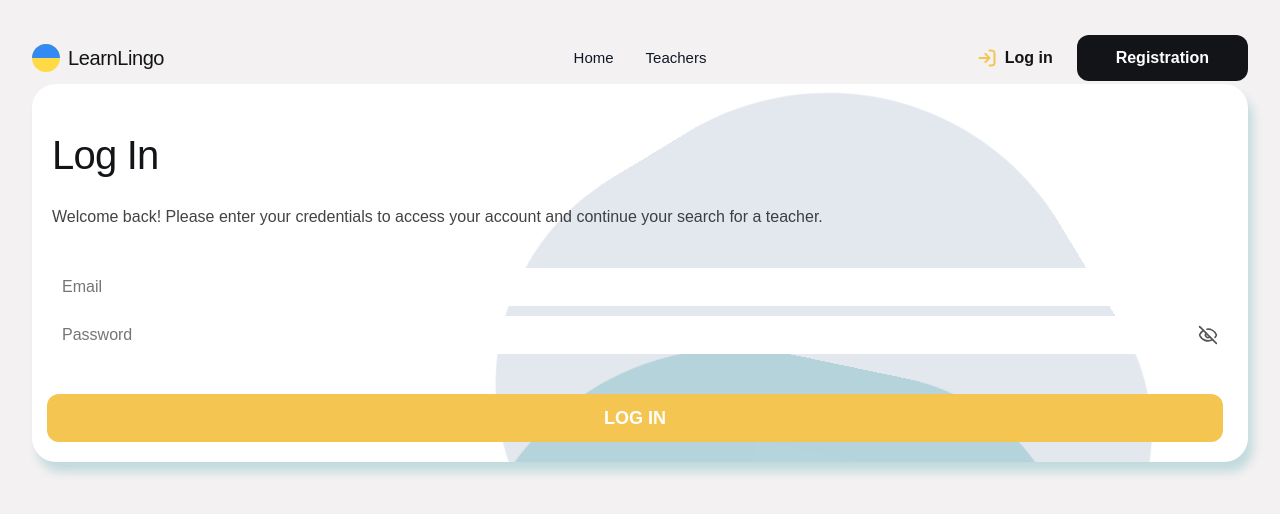
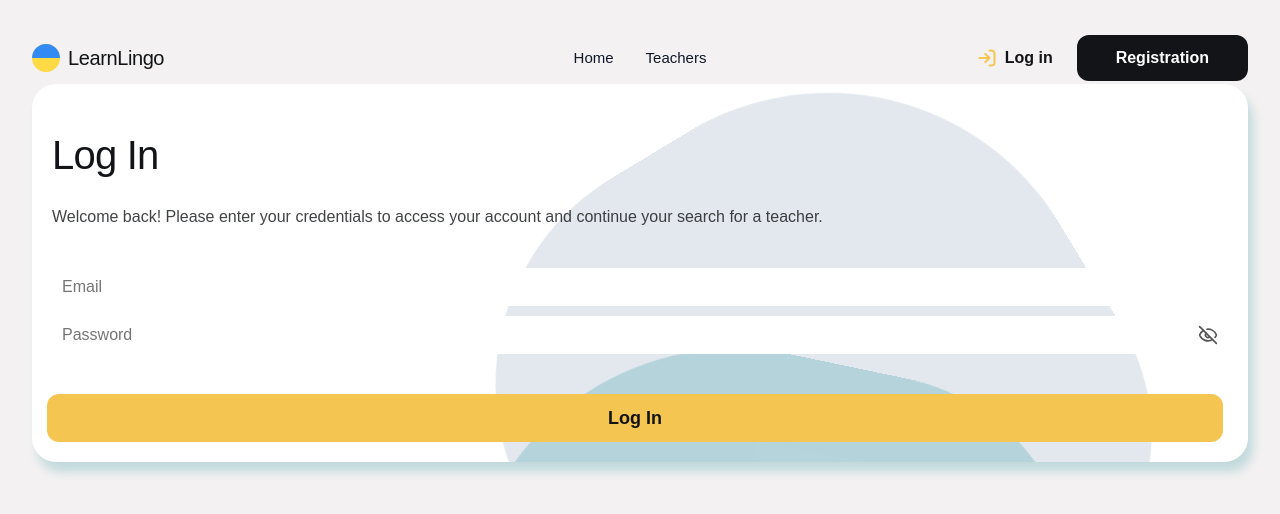
Before and after one commit to haydaycher/learnlingoapp, a React (Vite) app: page /login in a window 1280 px wide. Shown: the top 514 px of the page. Built offline with nearby package versions, Linux system fonts and the light colour scheme; no server answers.

Commit message:
fixed logic for login and signin

```diff
--- a/src/components/Header/Header.jsx
+++ b/src/components/Header/Header.jsx
@@ -88,7 +88,7 @@ export const Header = () => {
       )}
 
       <Modal isOpen={isLoginOpen} onClose={() => setIsLoginOpen(false)}>
-        <LoginForm />
+        <LoginForm onClose={() => setIsLoginOpen(false)} />
       </Modal>
 
       <Modal isOpen={isSignupOpen} onClose={() => setIsSignupOpen(false)}>
--- a/src/components/LoginForm/LoginForm.jsx
+++ b/src/components/LoginForm/LoginForm.jsx
@@ -1,4 +1,5 @@
 import { useState } from "react";
+import { useNavigate } from "react-router-dom";
 import { signInWithEmailAndPassword } from "firebase/auth";
 import { auth } from "../../firebase/config";
 import css from "./LoginForm.module.css";
@@ -8,13 +9,14 @@ export const LoginForm = ({ onClose }) => {
   const [email, setEmail] = useState("");
   const [password, setPassword] = useState("");
   const [showPassword, setShowPassword] = useState(false);
+  const navigate = useNavigate(); // ініціалізація навігатора
 
   const handleLogin = async (e) => {
     e.preventDefault();
     try {
       await signInWithEmailAndPassword(auth, email, password);
-      alert("Logged in!");
       if (onClose) onClose(); // закриваємо модалку
+      navigate("/"); // відкриваємо головну сторінку
     } catch (err) {
       alert(err.message);
     }
--- a/src/components/LoginForm/LoginForm.module.css
+++ b/src/components/LoginForm/LoginForm.module.css
@@ -108,26 +108,24 @@ body {
 }
 
 .login_form_button {
-  font-family: var(--font-asap);
+  font-family: var(--font-family);
+
+  font-size: 18px;
+
+  color: #121417;
+
   cursor: pointer;
-  color: #fff;
-  font-size: 16px;
-  text-transform: uppercase;
+
   width: 100%;
   border: 0;
   padding: 10px 0;
-  margin-top: 10px;
   margin-left: -5px;
-  border-radius: 5px;
+  border-radius: 12px;
   background-color: #f4c550;
   transition: background-color 300ms;
-  outline: none;
-  border-radius: 12px;
-  font-family: var(--font-family);
   font-weight: 700;
   font-size: 18px;
   line-height: 156%;
-  /* color: #121417; */
   margin-top: 40px;
 }
 
--- a/src/components/SignUpForm/SignUpForm.module.css
+++ b/src/components/SignUpForm/SignUpForm.module.css
@@ -88,11 +88,14 @@ body {
 }
 
 .sign_form_button {
-  font-family: var(--font-asap);
+  font-family: var(--font-family);
+
+  font-size: 18px;
+
+  color: #121417;
+
   cursor: pointer;
-  color: #fff;
-  font-size: 16px;
-  text-transform: uppercase;
+
   width: 100%;
   border: 0;
   padding: 10px 0;
--- a/src/pages/HomePage/HomePage.jsx
+++ b/src/pages/HomePage/HomePage.jsx
@@ -1,6 +1,5 @@
 import { FaUsers, FaStar, FaBook, FaGlobe, FaLanguage } from "react-icons/fa";
 // іконки з FontAwesome
-import { Header } from "../../components/Header/Header";
 import css from "./HomePage.module.css";
 import { Link } from "react-router-dom";
 import girl1x from "../../assets/girl1x.webp";
@@ -43,7 +42,9 @@ const HomePage = () => {
           </picture>
 
           <Link to="/teachers">
-            <button className={css.home_main_btn}>Get started</button>
+            <button type="button" className={css.home_main_btn}>
+              Get started
+            </button>
           </Link>
           {/* Декоративна іконка */}
           <FaLanguage className={css.decorIcon} />
```
